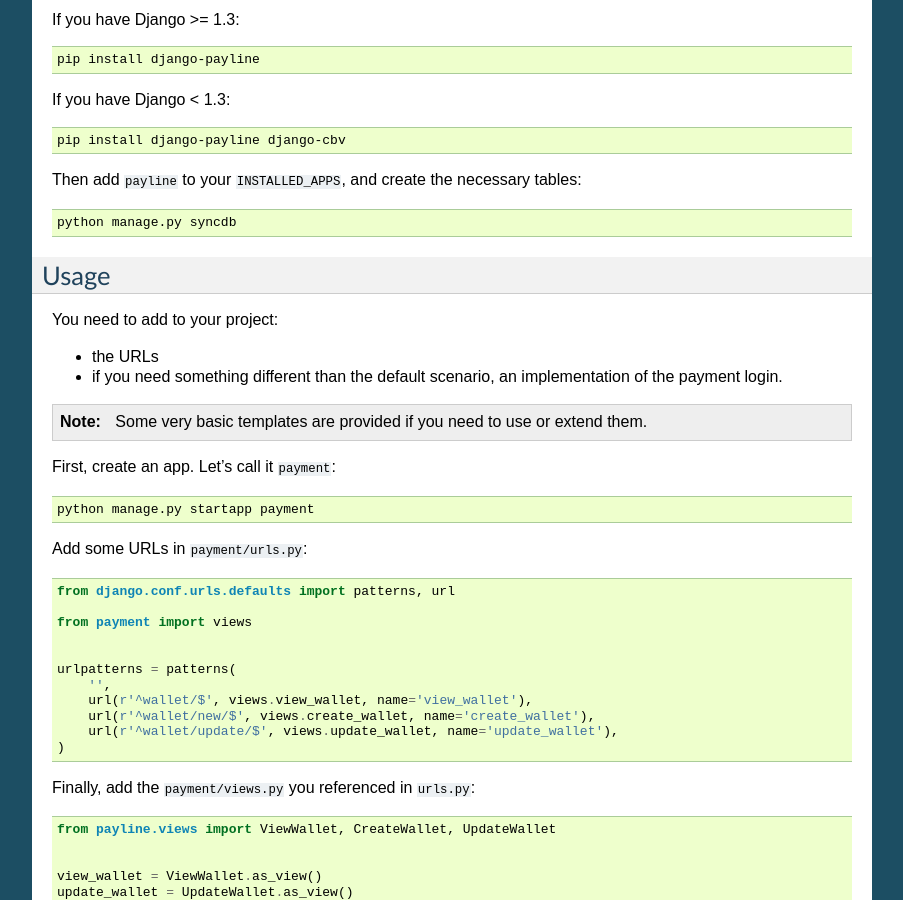
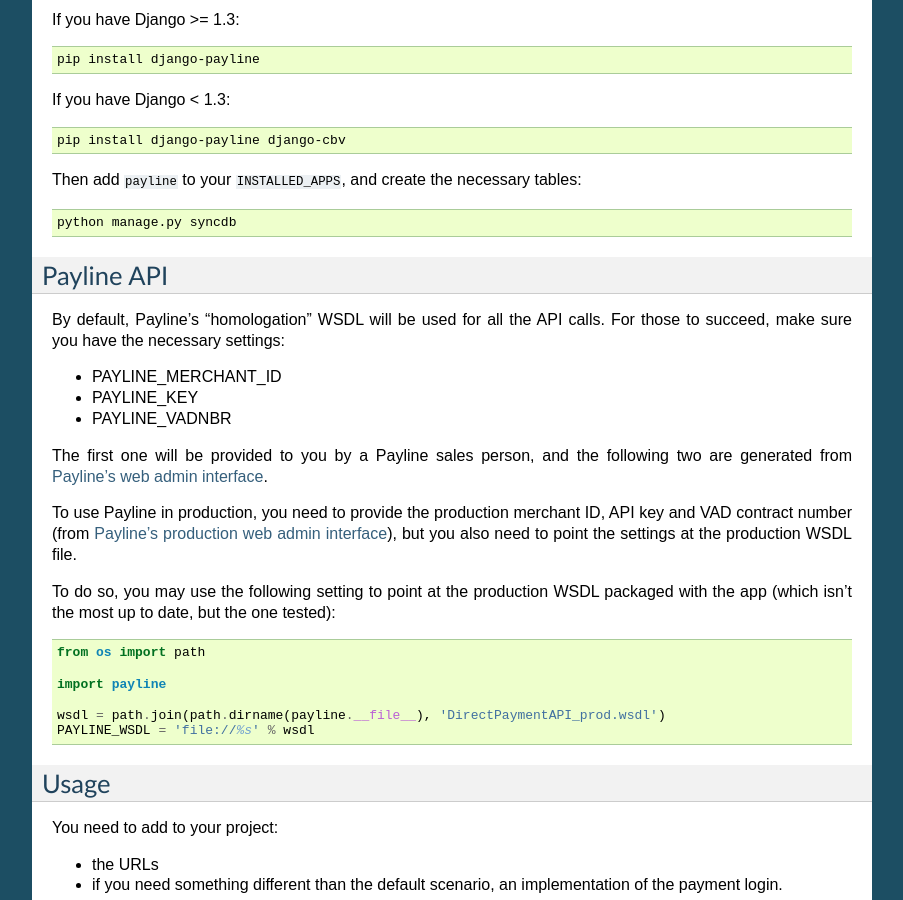
Before and after one commit to magopian/django-payline, a Sphinx documentation site: the page built from docs/index.rst, in a window 1280 px wide and 900 px high, scrolled down 483 px. Shown: the whole window, without its empty margins (198-1101 px from the left). Built offline with Sphinx 7.4.7, drawn with Linux system fonts in a browser that asks for light colours; some of the changed text lies outside the part shown.

Commit message:
add the production WSDL to the package, update the doc

```diff
--- a/README.rst
+++ b/README.rst
@@ -67,8 +67,8 @@
     DJANGO_SETTINGS_MODULE=payline.test_settings make test
 
 By default, two integration tests will be skipped when running the tests. Those
-integration tests need the following settings (put them in a
-``settings.py`` file)::
+integration tests need the following settings (put them in a ``settings.py``
+file)::
 
     from test_settings import *
 
--- a/docs/index.rst
+++ b/docs/index.rst
@@ -48,6 +48,41 @@
 .. code-block:: bash
 
     python manage.py syncdb
+
+Payline API
+-----------
+
+By default, Payline's "homologation" WSDL will be used for all the API calls.
+For those to succeed, make sure you have the necessary settings:
+
+* PAYLINE_MERCHANT_ID
+* PAYLINE_KEY
+* PAYLINE_VADNBR
+
+The first one will be provided to you by a Payline sales person, and the
+following two are generated from `Payline's web admin interface`_.
+
+.. _Payline's web admin interface: https://homologation-admin.payline.com/userManager.do?reqCode=prepareLogin
+
+
+To use Payline in production, you need to provide the production merchant ID,
+API key and VAD contract number (from `Payline's production web admin
+interface`_), but you also need to point the settings at the production WSDL
+file.
+
+.. _Payline's production web admin interface: https://admin.payline.com/userManager.do?reqCode=prepareLogin
+
+To do so, you may use the following setting to point at the production WSDL
+packaged with the app (which isn't the most up to date, but the one tested):
+
+::
+
+    from os import path
+
+    import payline
+
+    wsdl = path.join(path.dirname(payline.__file__), 'DirectPaymentAPI_prod.wsdl')
+    PAYLINE_WSDL = 'file://%s' % wsdl
 
 Usage
 -----
@@ -179,6 +214,7 @@
 Changes
 -------
 
+* 0.8: production WSDL packaged
 * 0.7: card expiry test correct even for last day of month
 * 0.6: french translation
 * 0.5: removed useless ordering on 'pk'
```
Also changed, not shown: 2 other files.
